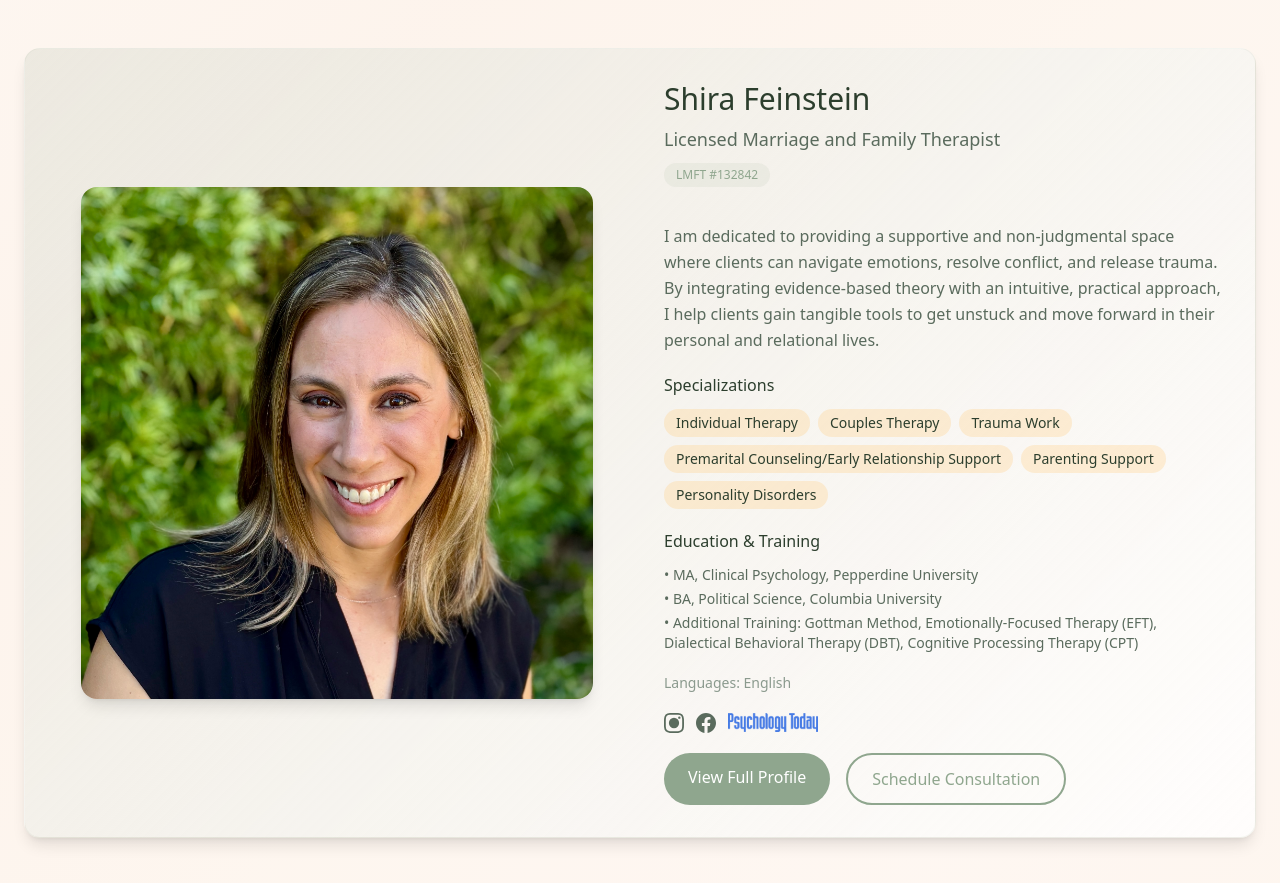
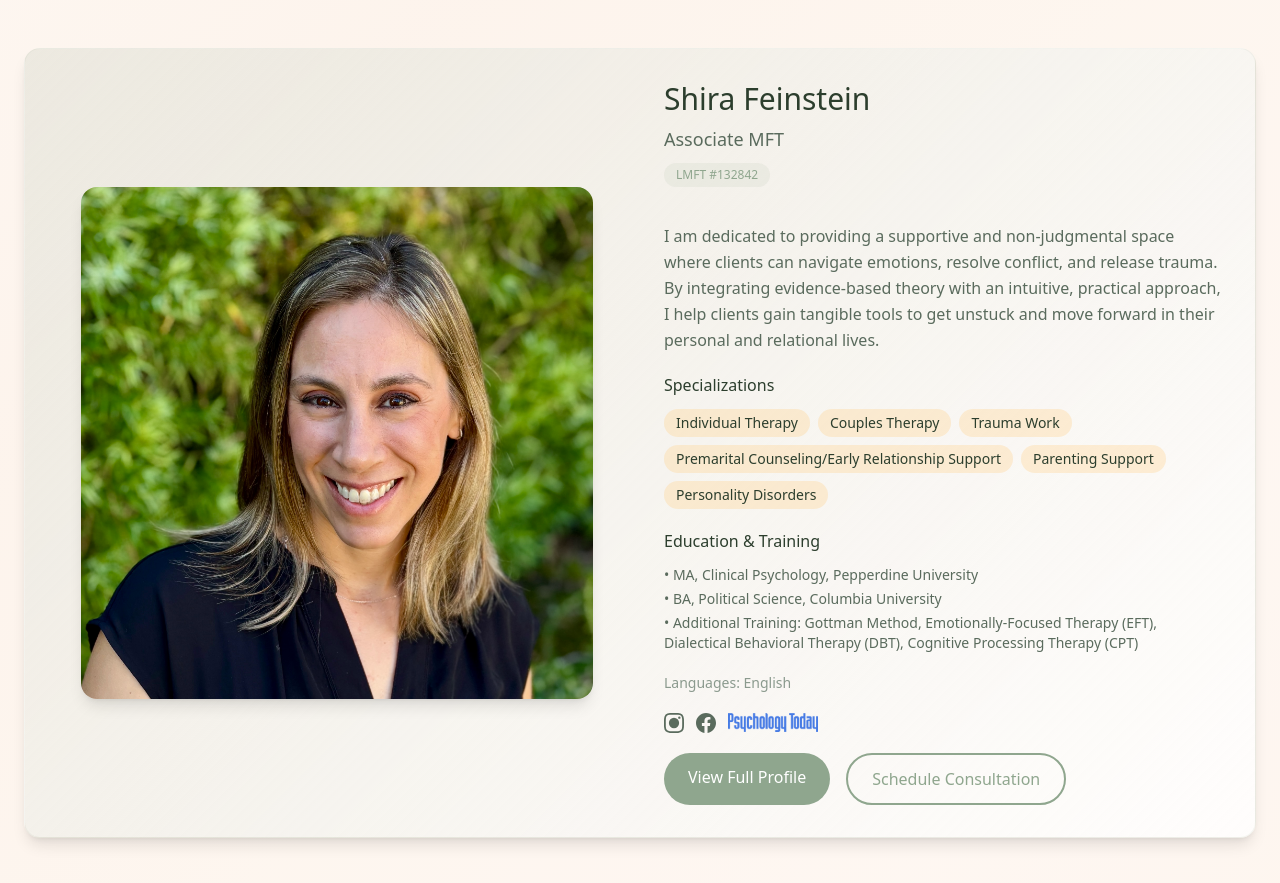
Before and after one commit to itsyuvallavi/eb-flow-therapy, a React (Vite) app: page /our-team in a window 1280 px wide. Shown: the part 2220-3103 px from the top of the page. Built offline with nearby package versions, Linux system fonts and the light colour scheme; no server answers.

Commit message:
Small updates

```diff
--- a/src/components/Contact.jsx
+++ b/src/components/Contact.jsx
@@ -7,7 +7,6 @@ import { useIntersectionObserver } from "../components/modal/useIntersectionObse
 import { sendContactEmails } from "../services/emailService";
 import Popup from "./Popup";
 import { useEffect } from "react";
-import lmft from "../assets/lmft.png";
 import logo from "../assets/logo.png"
 import floralPattern from "../assets/floral-pattern.jpg";
 
@@ -15,6 +14,7 @@ const therapists = [
   { id: "general", name: "General Inquiry", email: "elinorlmft@gmail.com" },
   { id: "elinor", name: "Elinor Bawnik, LMFT", email: "elinorlmft@gmail.com" },
   { id: "megan", name: "Megan Adamson, AMFT", email: "elinorlmft@gmail.com" },
+  { id: "shira", name: "Shira Feinstein, AMFT", email: "elinorlmft@gmail.com" }
 ];
 
 const Contact = () => {
--- a/src/components/HomePage/ContactSection.jsx
+++ b/src/components/HomePage/ContactSection.jsx
@@ -3,14 +3,13 @@ import { Phone, MapPin, Mail, Users, ChevronDown } from "lucide-react";
 import { useIntersectionObserver } from "../modal/useIntersectionObserver";
 import { sendContactEmails } from "../../services/emailService.js";
 import Popup from "../Popup.jsx";
-import lmft from "../../assets/lmft.png";
 import logo from "../../assets/logo.png"
 
 const therapists = [
   { id: "general", name: "General Inquiry", email: "elinorlmft@gmail.com" },
   { id: "elinor", name: "Elinor Bawnik, LMFT", email: "elinorlmft@gmail.com" },
   { id: "megan", name: "Megan Adamson, AMFT", email: "elinorlmft@gmail.com" },
-  { id: "shira", name: "Shira Feinstein, LMFT", email: "elinorlmft@gmail.com" },
+  { id: "shira", name: "Shira Feinstein, AMFT", email: "elinorlmft@gmail.com" },
 ];
 
 const ContactSection = () => {
--- a/src/components/TherapistProfile.jsx
+++ b/src/components/TherapistProfile.jsx
@@ -20,7 +20,6 @@ import Megan from "../assets/Megan.png";
 import Shira from "../assets/Shira.jpg";
 import iocdfLogo from "../assets/IOCDF-Logo.png";
 import pstLogo from "../assets/PST.png";
-import logo from "../assets/logo.png";
 import lmft from "../assets/lmft.png";
 
 // Image mapping object to connect JSON image paths to actual imported images
--- a/src/data/therapists.json
+++ b/src/data/therapists.json
@@ -64,7 +64,7 @@
   "shira": {
     "id": "shira",
     "name": "Shira Feinstein",
-    "title": "Licensed Marriage and Family Therapist",
+    "title": "Associate MFT",
     "license": "LMFT #132842",
     "image": "/Shira.jpg",
     "languages": ["English"],
```
